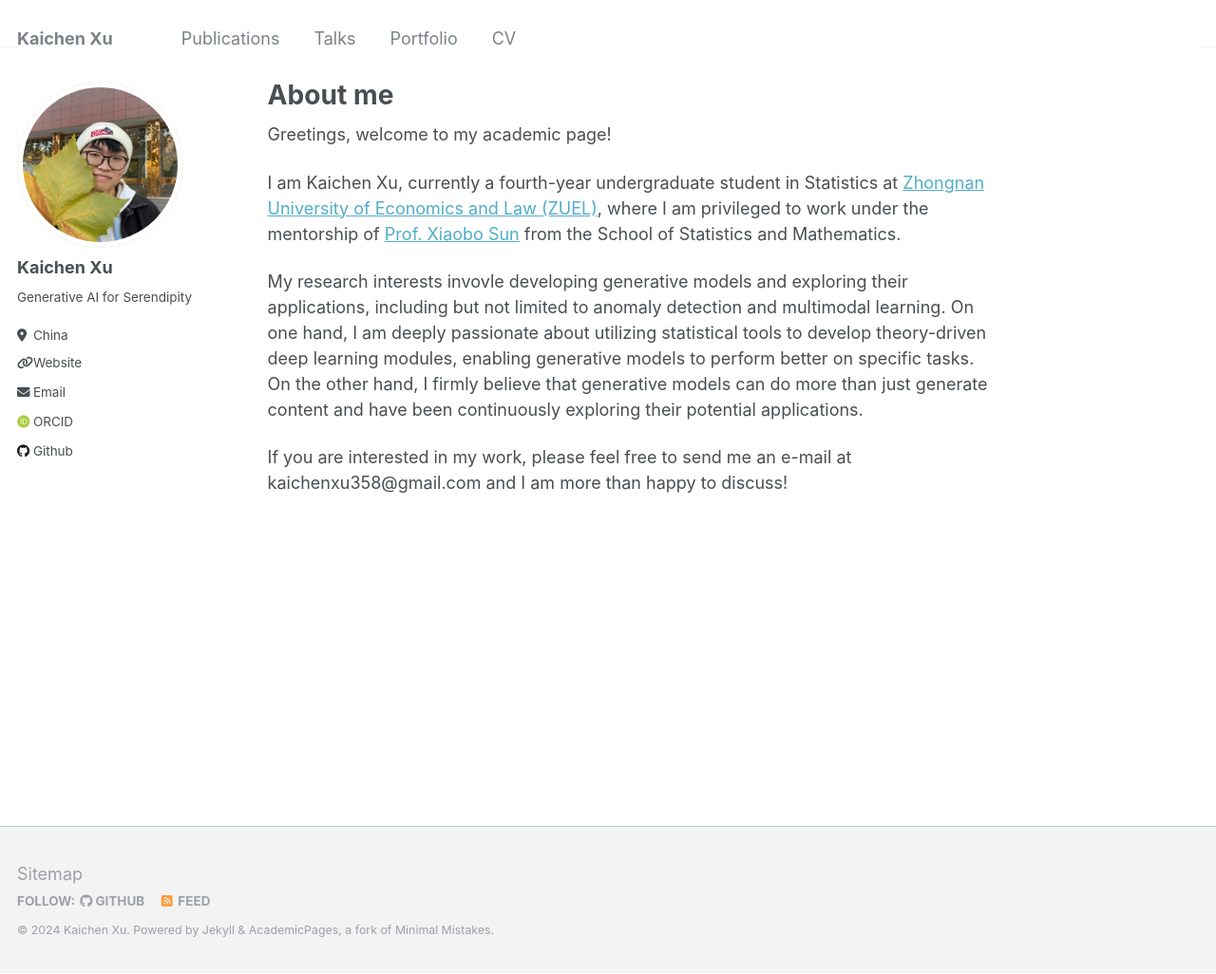
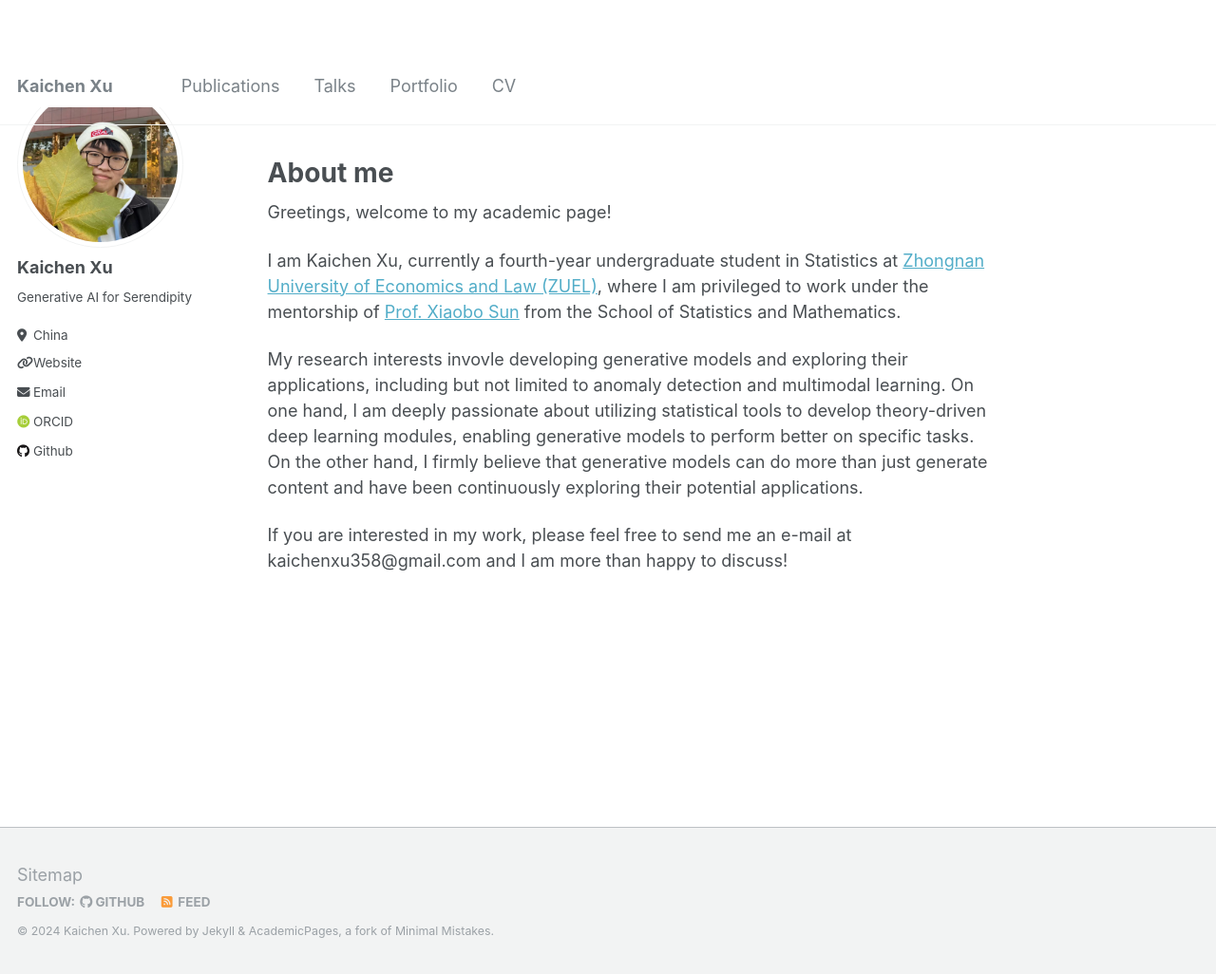
Before and after one commit to Catchxu/Catchxu.github.io, a Jekyll site: the page built from _pages/about.md, in a window 1280 px wide and 1026 px high. Shown: the whole window at 95% size. Built offline with Jekyll 4.4.1, drawn with Linux system fonts in a browser that asks for light colours; some web fonts are replaced.

Commit message:
Update _masthead.scss

```diff
--- a/_sass/_masthead.scss
+++ b/_sass/_masthead.scss
@@ -3,13 +3,8 @@
    ========================================================================== */
 
 .masthead {
-  position: fixed;
-  background: white;
+  position: relative;
   border-bottom: 1px solid $border-color;
-  height: $masthead-height;
-  top: 0;
-  width: 100%;
-
   -webkit-animation: intro 0.3s both;
           animation: intro 0.3s both;
   -webkit-animation-delay: 0.15s;
```
